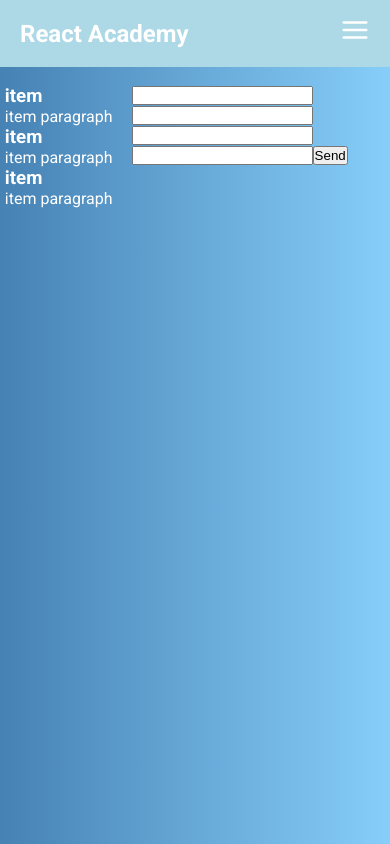
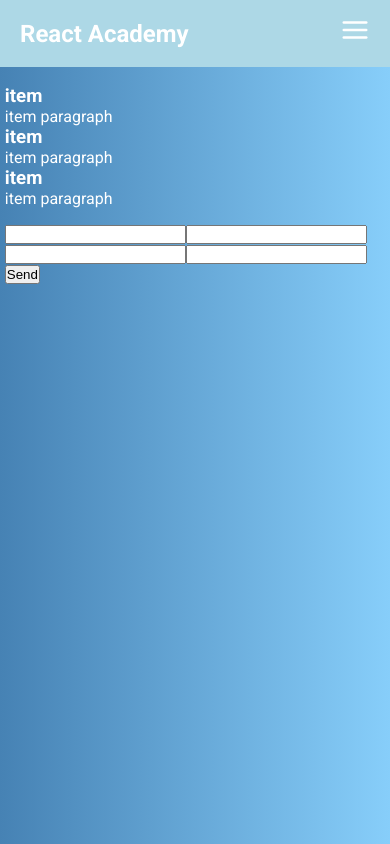
Before and after one commit to Espadv69/Course-2025, a React (Vite) app in the folder Academy-React/: page /contact in a window 390 px wide. Built offline with nearby package versions, Linux system fonts and the light colour scheme; a web font is replaced by a local one.

Commit message:
Add media query with dispay grid

```diff
--- a/Academy-React/src/css/Contact.css
+++ b/Academy-React/src/css/Contact.css
@@ -3,4 +3,12 @@
 
   display: grid;
   grid-template-columns: 1fr 2fr;
+  justify-content: center;
+  gap: 1rem;
 }
+
+@media (max-width: 600px) {
+  .grid-contact {
+    grid-template-columns: 1fr;
+  }
+}
```
